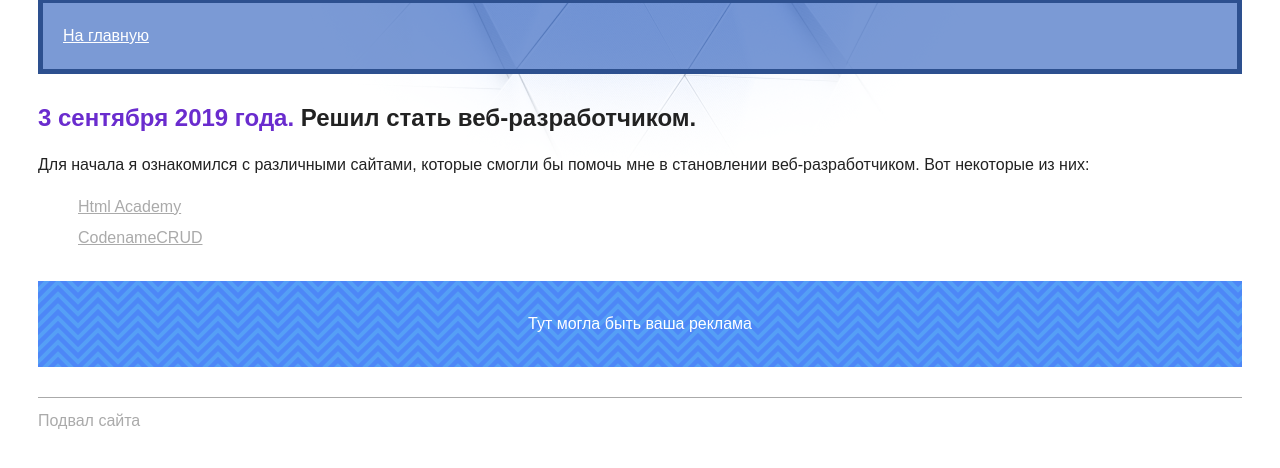
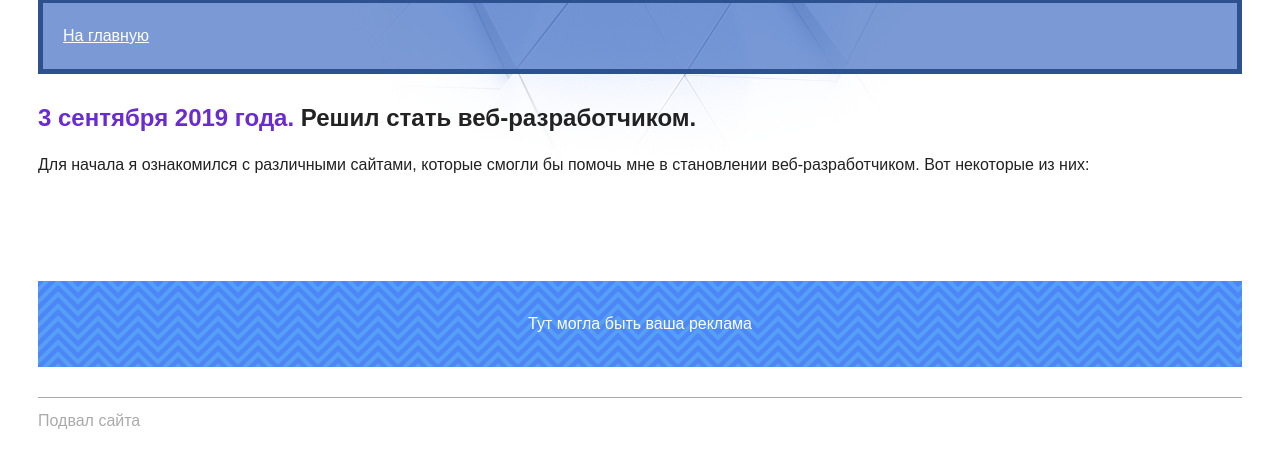
Before and after one commit to Kiryxer/my-site, a plain HTML site: page day-1.html in a window 1280 px wide. Shown: the part 116-584 px from the top of the page. Drawn offline with Linux system fonts and the light colour scheme.

Commit message:
Правка первого дня

```diff
--- a/style.css
+++ b/style.css
@@ -96,7 +96,8 @@ i {
 }
 
 .help-sites a{
-  color: #aaaaaa;
+  color: #ffffff;
+  text-decoration: none;
 }
 
 
```
